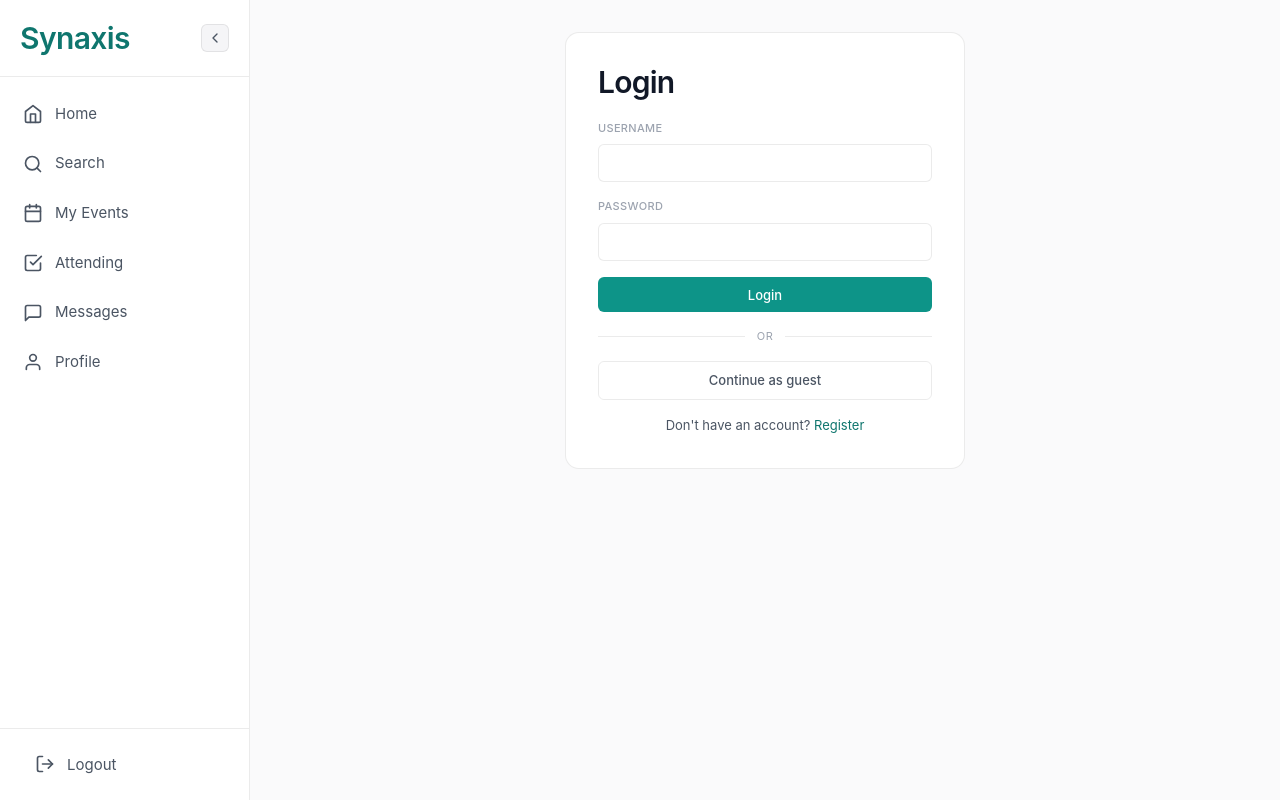
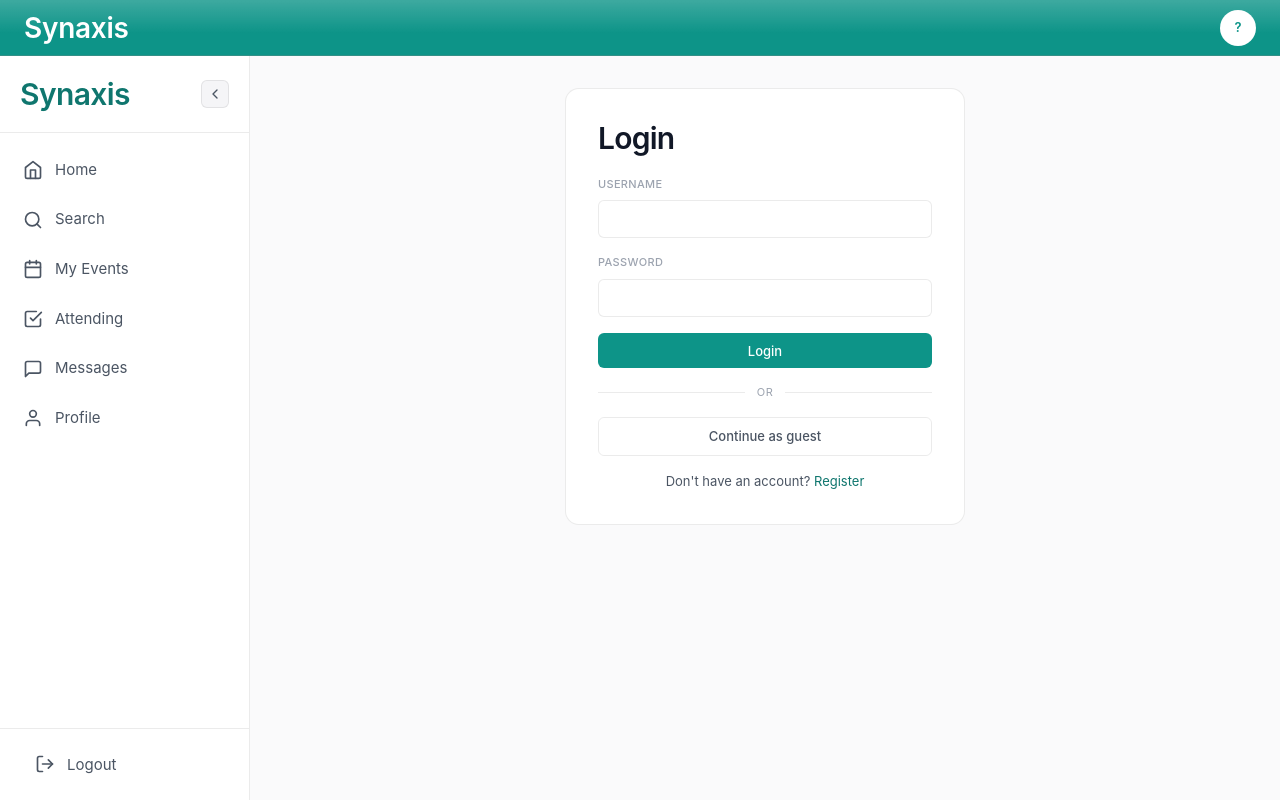
Before and after one commit to sdi2200246/Synaxis, a React (Vite) app in the folder frontend/: page / in a window 1280 px wide. Built offline with nearby package versions, Linux system fonts and the light colour scheme; no server answers.

Commit message:
UI:Add Topbar component and integrate it into the layout with related styling updates

```diff
--- a/frontend/src/components/layout/Layout.tsx
+++ b/frontend/src/components/layout/Layout.tsx
@@ -1,6 +1,7 @@
 import { useState, useEffect } from 'react'
 import {Outlet } from 'react-router-dom'
 import { Sidebar } from './Sidebar'
+import { Topbar } from './Topbar'
 
 const SIDEBAR_KEY = 'synaxis-sidebar-collapsed'
 
@@ -14,11 +15,14 @@ export function Layout() {
   }, [collapsed])
 
     return (
+     <>
+        <Topbar/>
         <div className={`app-shell ${collapsed ? 'app-shell--collapsed' : ''}`}>
           <Sidebar collapsed={collapsed} onToggle={() => setCollapsed(c => !c)} />
           <main className="main-content">
             <Outlet />
           </main>
         </div>
+      </>
     )
 }
--- /dev/null
+++ b/frontend/src/components/layout/Topbar.tsx
@@ -0,0 +1,59 @@
+import { useEffect, useState } from 'react'
+import { useAuth } from '../../context/AuthContext'
+import api from '../../api/client'
+import type { User } from '../../types'
+
+export function Topbar() {
+  const { userId } = useAuth()
+  const [user, setUser] = useState<User | null>(null)
+
+  useEffect(() => {
+    if (!userId) return
+    api
+      .get<User>(`/users/${userId}`)
+      .then((res) => setUser(res.data))
+      .catch(() => setUser(null))
+  }, [userId])
+
+  const initial = user?.username?.charAt(0).toUpperCase() ?? '?'
+
+  return (
+    <header className="topbar">
+      <div className="topbar__brand">Synaxis</div>
+
+      <div className="topbar__user" tabIndex={0} aria-label="Account menu">
+        <div className="topbar__avatar">{initial}</div>
+
+        <div className="topbar__menu" role="menu">
+          {user ? (
+            <>
+              <div className="topbar__menu-header">
+                <div className="topbar__menu-name">
+                  {user.first_name} {user.last_name}
+                </div>
+                <div className="topbar__menu-username">@{user.username}</div>
+              </div>
+
+              <div className="topbar__menu-info">
+                <div className="topbar__menu-row">
+                  <span className="topbar__menu-label">Email</span>
+                  <span className="topbar__menu-value">{user.email}</span>
+                </div>
+                <div className="topbar__menu-row">
+                  <span className="topbar__menu-label">Phone</span>
+                  <span className="topbar__menu-value">{user.phone}</span>
+                </div>
+                <div className="topbar__menu-row">
+                  <span className="topbar__menu-label">Role</span>
+                  <span className="topbar__menu-value">{user.role}</span>
+                </div>
+              </div>
+            </>
+          ) : (
+            <div className="topbar__menu-loading">Loading…</div>
+          )}
+        </div>
+      </div>
+    </header>
+  )
+}
--- a/frontend/src/layout.css
+++ b/frontend/src/layout.css
@@ -8,6 +8,7 @@
    ========================================================================== */
 .app-shell {
   --sidebar-width: 250px;
+  --topbar-height: 56px;
   display: flex;
   min-height: 100vh;
   background: var(--syn-bg-page);
@@ -21,6 +22,7 @@
   flex: 1;
   margin-left: var(--sidebar-width);
   padding: var(--syn-space-8);
+  padding-top: calc(var(--syn-space-8) + var(--topbar-height));
   min-height: 100vh;
   transition: margin-left var(--syn-transition);
 }
@@ -37,15 +39,16 @@
 .sidebar {
   width: var(--sidebar-width);
   position: fixed;
-  height: 100vh;
+  height: calc(100vh - var(--topbar-height, 56px));
   left: 0;
-  top: 0;
+  top: var(--topbar-height, 56px);
   background: var(--syn-bg-card);
   border-right: 1px solid var(--syn-border);
   display: flex;
   flex-direction: column;
   transition: width var(--syn-transition);
   overflow: hidden;
+  z-index: 100;
 }
 
 .sidebar__header {
@@ -702,6 +705,7 @@
 .browse-rows__title {
   font-size: var(--syn-text-2xl);
   font-weight: 600;
+  color: var(--syn-accent-text);
   margin: 0 var(--syn-space-8) var(--syn-space-2);
 }
 
@@ -732,7 +736,7 @@
 .browse-row__title {
   font-size: var(--syn-text-xl);
   font-weight: 600;
-  color: var(--syn-text-primary);
+  color: var(--syn-accent-light);
   margin: 0;
 }
 
@@ -1104,3 +1108,149 @@
   flex-wrap: wrap;
   justify-content: center;
 }
+
+
+/* ==========================================================================
+   05. TOPBAR (Authenticated, accent-colored)
+   ========================================================================== */
+.topbar {
+  display: flex;
+  justify-content: space-between;
+  align-items: center;
+  padding: var(--syn-space-3) var(--syn-space-6);
+  background:
+  linear-gradient(180deg, rgba(255, 255, 255, 0.2) 0%, transparent 60%),
+  var(--syn-accent);
+  border-bottom: 1px solid color-mix(in srgb, #000 15%, transparent);
+  color: #fff;
+  height: var(--topbar-height, 56px);
+  position: fixed;
+  top: 0;
+  left: 0;
+  right: 0;
+  z-index: 200;
+  border-bottom: 1px solid color-mix(in srgb, #000 15%, transparent);
+}
+
+.topbar__brand {
+  font-size: var(--syn-text-lg);
+  font-weight: 600;
+  color: #fff;
+  letter-spacing: -0.01em;
+}
+
+.topbar__user {
+  position: relative;
+  outline: none;
+}
+
+.topbar__avatar {
+  width: 36px;
+  height: 36px;
+  border-radius: 50%;
+  background: #fff;
+  color: var(--syn-accent);
+  display: flex;
+  align-items: center;
+  justify-content: center;
+  font-size: var(--syn-text-sm);
+  font-weight: 600;
+  text-transform: uppercase;
+  cursor: pointer;
+  border: 2px solid transparent;
+  transition: border-color var(--syn-transition);
+}
+
+.topbar__user:hover .topbar__avatar,
+.topbar__user:focus-within .topbar__avatar {
+  border-color: rgba(255, 255, 255, 0.6);
+}
+
+.topbar__menu {
+  position: absolute;
+  top: 100%;
+  right: 0;
+  margin-top: var(--syn-space-2);
+  min-width: 260px;
+  background: var(--syn-bg-card);
+  border: 1px solid var(--syn-border);
+  border-radius: var(--syn-radius);
+  box-shadow: var(--syn-shadow-modal);
+  opacity: 0;
+  visibility: hidden;
+  transform: translateY(-4px);
+  transition: opacity var(--syn-transition),
+              transform var(--syn-transition),
+              visibility var(--syn-transition);
+  z-index: 110;
+}
+
+/* Invisible bridge so cursor can cross the gap without closing the menu */
+.topbar__menu::before {
+  content: '';
+  position: absolute;
+  top: calc(-1 * var(--syn-space-2));
+  left: 0;
+  right: 0;
+  height: var(--syn-space-2);
+}
+
+.topbar__user:hover .topbar__menu,
+.topbar__user:focus-within .topbar__menu {
+  opacity: 1;
+  visibility: visible;
+  transform: translateY(0);
+}
+
+.topbar__menu-header {
+  padding: var(--syn-space-4);
+  border-bottom: 1px solid var(--syn-border);
+}
+
+.topbar__menu-name {
+  font-size: var(--syn-text-base);
+  font-weight: 500;
+  color: var(--syn-text-primary);
+}
+
+.topbar__menu-username {
+  font-size: var(--syn-text-xs);
+  color: var(--syn-text-muted);
+  margin-top: 2px;
+}
+
+.topbar__menu-info {
+  padding: var(--syn-space-3) var(--syn-space-4);
+  display: flex;
+  flex-direction: column;
+  gap: var(--syn-space-2);
+}
+
+.topbar__menu-row {
+  display: flex;
+  justify-content: space-between;
+  align-items: baseline;
+  gap: var(--syn-space-3);
+}
+
+.topbar__menu-label {
+  font-size: var(--syn-text-xs);
+  text-transform: uppercase;
+  letter-spacing: 0.04em;
+  color: var(--syn-text-muted);
+  flex-shrink: 0;
+}
+
+.topbar__menu-value {
+  font-size: var(--syn-text-sm);
+  color: var(--syn-text-primary);
+  text-align: right;
+  word-break: break-word;
+}
+
+.topbar__menu-loading {
+  padding: var(--syn-space-4);
+  color: var(--syn-text-muted);
+  font-size: var(--syn-text-sm);
+  text-align: center;
+}
--- a/frontend/src/tokens.css
+++ b/frontend/src/tokens.css
@@ -125,7 +125,7 @@
   --syn-text-md:   15px;
   --syn-text-lg:   28px;
   --syn-text-xl:   30px;
-  --syn-text-2xl:  34px;
+  --syn-text-2xl:  38px;
 
   /* Transitions */
   --syn-transition: 0.15s ease;
```
Lines whose indentation alone changed are shown as unchanged.
